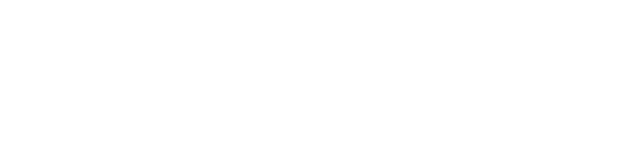
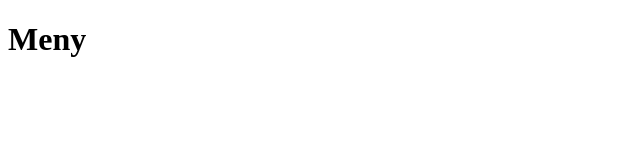
Before and after one commit to jediemil/restaurang-amog-arjeplog, a plain HTML site: page meny.html in a window 1280 px wide. Shown: the whole page, without its empty margins (0-640 px from the left). Drawn offline with Linux system fonts and the light colour scheme.

Commit message:
Meny rubrik

```diff
--- a/meny.html
+++ b/meny.html
@@ -3,9 +3,8 @@
 <head>
     <meta charset="UTF-8">
     <title>Vår meny</title>
-
 </head>
 <body>
-
+  <h1>Meny</h1>
 </body>
 </html>
```
